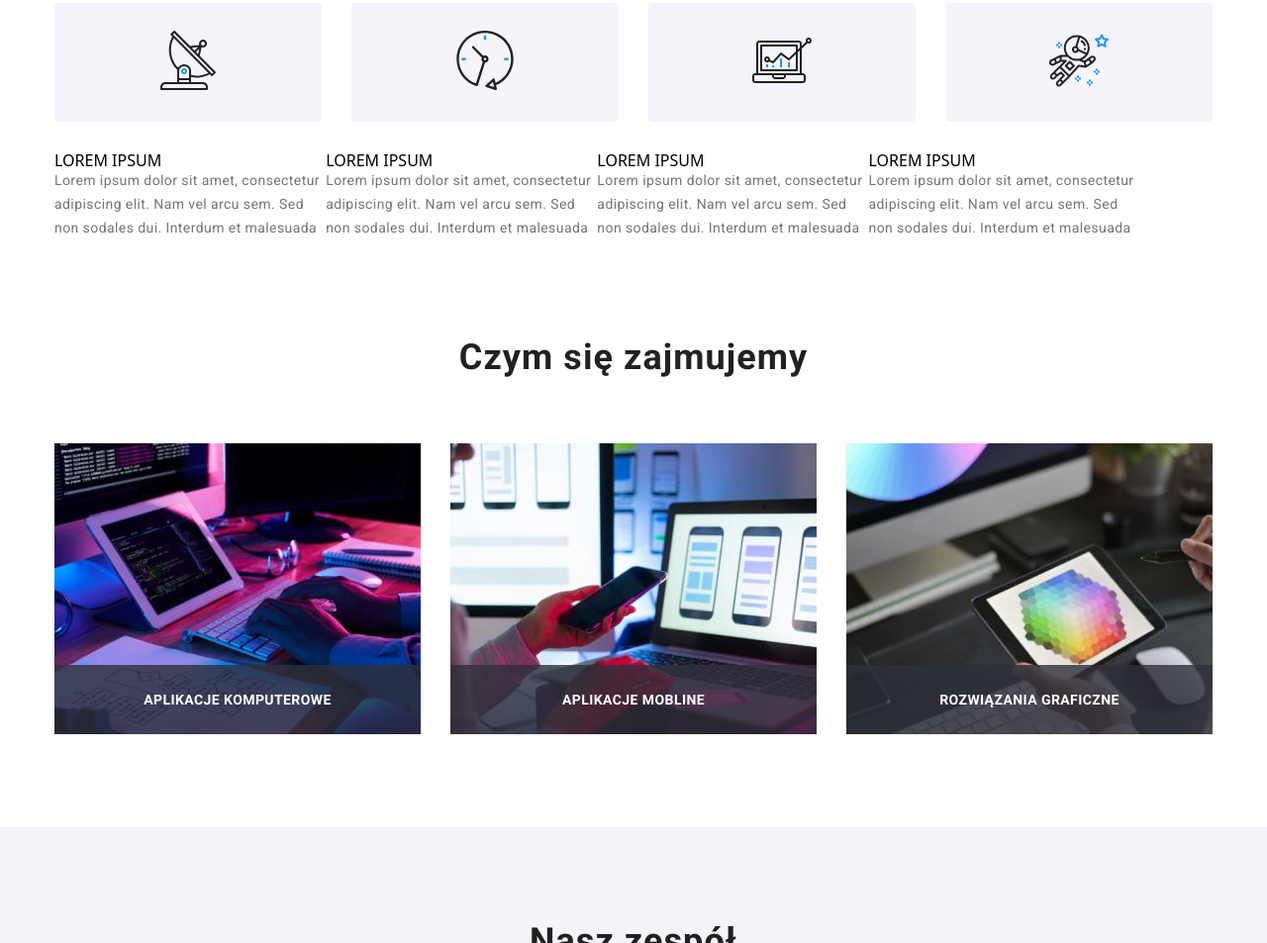
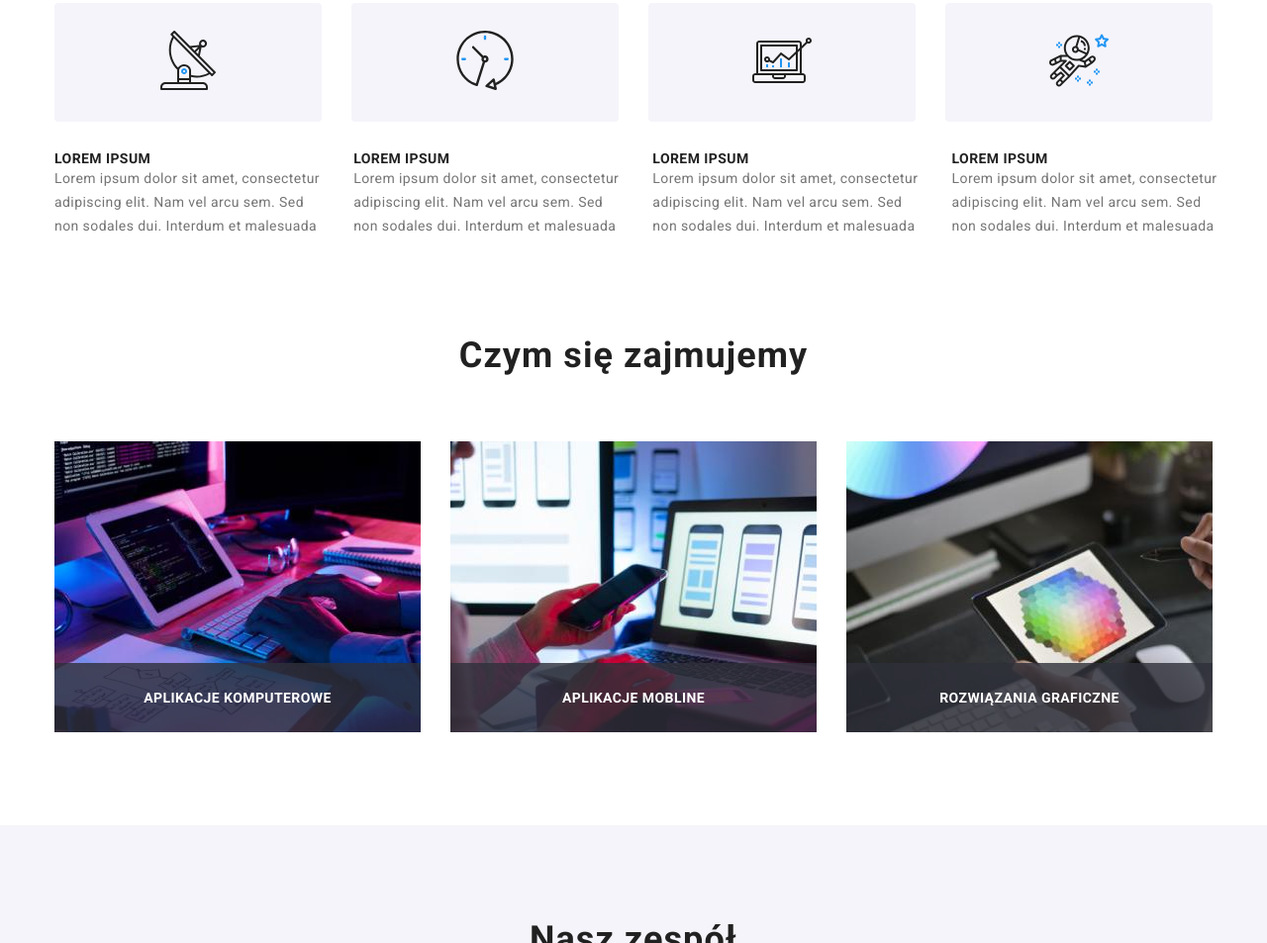
Before and after one commit to SzymonN6/goit-markup-hw-07, a plain HTML site: page index.html in a window 1280 px wide. Shown: the part 771-1724 px from the top of the page at 99% size. Drawn offline with nearby package versions, Linux system fonts and the light colour scheme; files that its build step writes are made by us from their sources.

Commit message:
Update _advantages-description.scss

```diff
--- a/sass/components/_advantages-description.scss
+++ b/sass/components/_advantages-description.scss
@@ -7,11 +7,11 @@
   margin: 0px;
   width: 270px;
 
-  .advantages-description:not(:last-child) {
+  &:not(:last-child) {
     margin-right: 28px;
   }
 
-  &_title {
+  &__title {
     width: 270px;
     height: 16px;
     font-family: "Roboto";
```
